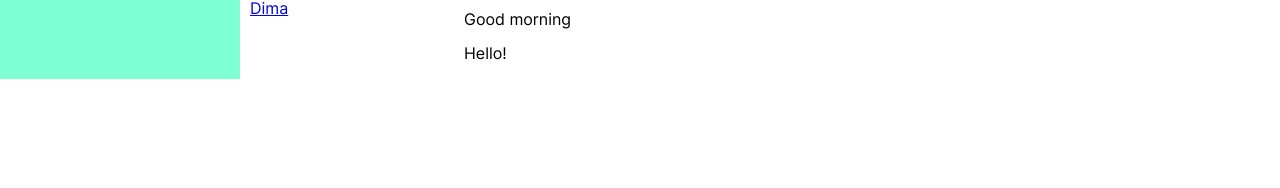
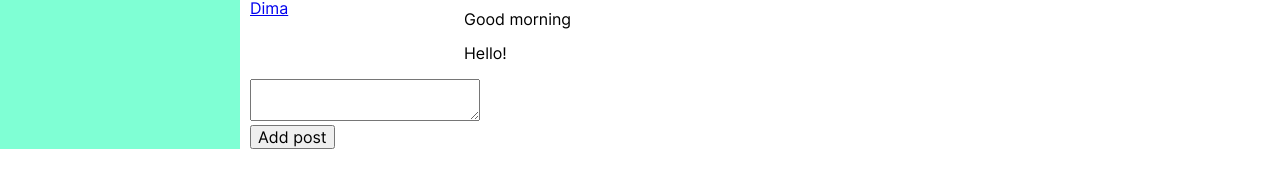
Before and after one commit to Nikolskii/social-network, a React (Create React App) app: page /dialogs in a window 1280 px wide. Shown: the part 488-676 px from the top of the page. Built offline with nearby package versions, Linux system fonts and the light colour scheme.

Commit message:
chore: добавить userRef в MyPosts и Dialogs

```diff
--- a/src/components/Dialogs/Dialogs.jsx
+++ b/src/components/Dialogs/Dialogs.jsx
@@ -1,3 +1,4 @@
+import React from 'react';
 import classes from './Dialogs.module.css';
 import Message from './Message/Message';
 import User from './User/User';
@@ -10,6 +11,13 @@
     <Message message={m.message} key={m.id} />
   ));
 
+  const newMessageElement = React.useRef();
+
+  const addMessage = () => {
+    const text = newMessageElement.current.value;
+    alert(text);
+  };
+
   return (
     <>
       <h1>Dialogs</h1>
@@ -17,6 +25,10 @@
         <section className={classes.users}>{users}</section>
         <section className={classes.messages}>{messages}</section>
       </section>
+      <div>
+        <textarea ref={newMessageElement}></textarea>
+      </div>
+      <button onClick={addMessage}>Add post</button>
     </>
   );
 };
--- a/src/components/Profile/MyPosts/MyPosts.jsx
+++ b/src/components/Profile/MyPosts/MyPosts.jsx
@@ -1,3 +1,4 @@
+import React from 'react';
 import classes from './MyPosts.module.css';
 import Post from './Post/Post';
 
@@ -6,14 +7,21 @@
     <Post message={post.message} likesCount={post.likesCount} key={post.id} />
   ));
 
+  const newPostElement = React.useRef();
+
+  const addPost = () => {
+    const text = newPostElement.current.value;
+    alert(text);
+  };
+
   return (
     <section className={classes.myPosts}>
       <h2>My posts</h2>
       <section>
         <div>
-          <textarea></textarea>
+          <textarea ref={newPostElement}></textarea>
         </div>
-        <button>Add post</button>
+        <button onClick={addPost}>Add post</button>
       </section>
       <section className={classes.posts}>{posts}</section>
     </section>
--- a/src/index.js
+++ b/src/index.js
@@ -3,11 +3,14 @@
 import App from './App';
 import reportWebVitals from './reportWebVitals';
 import state from './redux/state';
+import { BrowserRouter } from 'react-router-dom';
 
 const root = ReactDOM.createRoot(document.getElementById('root'));
 root.render(
   <React.StrictMode>
-    <App state={state} />
+    <BrowserRouter>
+      <App state={state} />
+    </BrowserRouter>
   </React.StrictMode>,
 );
 
```
Also changed, not shown: src/App.jsx (+2 -7 lines).
